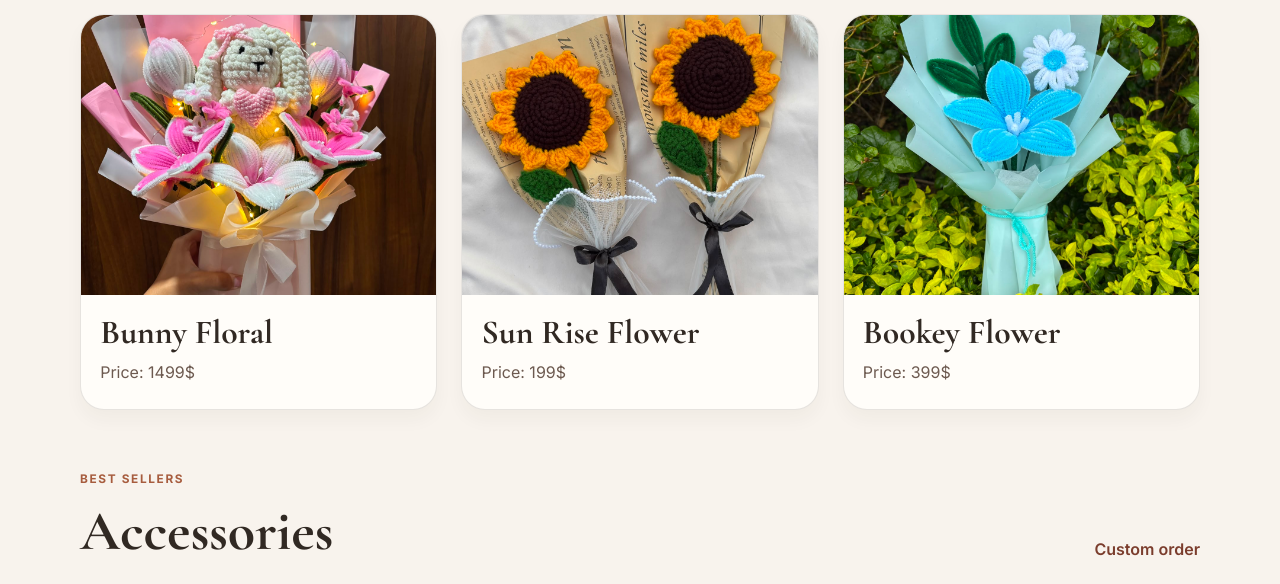
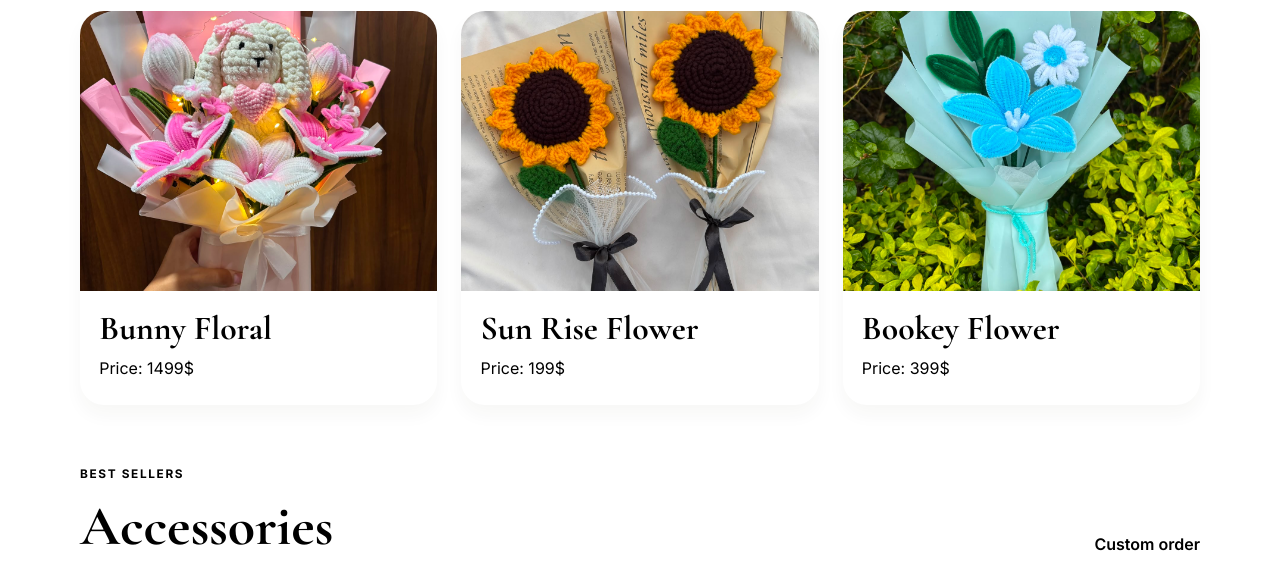
Before and after one commit to KunalKhede17/arts-crafts-store-, a plain HTML site: page arts-crafts-store/index.html in a window 1280 px wide. Shown: the part 768-1352 px from the top of the page. Drawn offline with nearby package versions, Linux system fonts and the light colour scheme.

Commit message:
Update styles.css

```diff
--- a/arts-crafts-store/styles.css
+++ b/arts-crafts-store/styles.css
@@ -1,3 +1,5 @@
+<!-- Bootstrap 5 CSS -->
+<link href="https://cdn.jsdelivr.net/npm/bootstrap@5.3.3/dist/css/bootstrap.min.css" rel="stylesheet">
 :root {
   --bg: #f8f3ed;
   --panel: #fffdf9;
```
